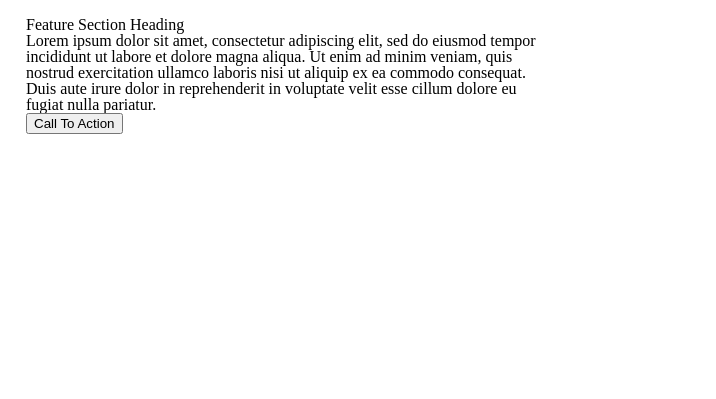
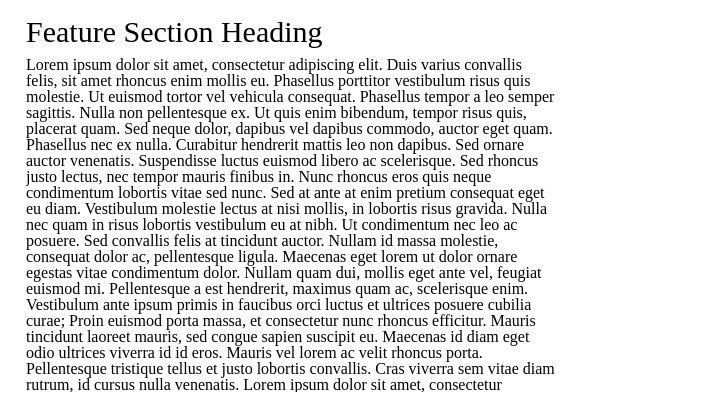
Before and after one commit to T-Ingram/wireframe-exercise, a plain HTML site: page index.html in a window 1280 px wide. Shown: the part 766-1165 px from the top of the page, 564-1280 px from the left. Before the commit the page ends 1091 px from the top, so only its background shows below. Drawn offline with Linux system fonts and the light colour scheme.

Commit message:
Created scrollable container

```diff
--- a/css/style.css
+++ b/css/style.css
@@ -86,23 +86,23 @@ main>div>p {
   margin-top: 5px;
   width: 50%;
 }
----------
+
 .right-half > div {
   width: 15vw;
-  height: 20vh; /* Set a fixed or maximum height for the scrollable container */
-  overflow: scroll; /* Enable vertical scrolling when content overflows */
+  height: 150px; /* Set a fixed or maximum height for the scrollable container */
+  overflow: auto; /* Enable vertical scrolling when content overflows */
   padding: 20px; /* Add padding for better spacing */
 
 }
-.right-half > div h2 {
+.right-half > h2 {
   /* Style for the section heading */
-  font-size: 10px;
+  font-size: 30px;
   margin: 0;
 }
-
-.right-half > div p {
-  /* Style for the Lorem ipsum text */
+#LoremIpsum {
   margin: 10px 0;
+  height: 335px;
+  overflow: auto;
 }
 
 .right-half > div button {
@@ -114,4 +114,3 @@ main>div>p {
   cursor: pointer;
   margin-top: 10px; /* Add a margin to separate it from the text */
 }
---------
--- a/index.html
+++ b/index.html
@@ -40,8 +40,18 @@
           </div>
           <div class="right-half">
             <h2>Feature Section Heading</h2>
-            <p>
-              Lorem ipsum dolor sit amet, consectetur adipiscing elit, sed do eiusmod tempor incididunt ut labore et dolore magna aliqua. Ut enim ad minim veniam, quis nostrud exercitation ullamco laboris nisi ut aliquip ex ea commodo consequat. Duis aute irure dolor in reprehenderit in voluptate velit esse cillum dolore eu fugiat nulla pariatur.
+            <p id="LoremIpsum">
+              Lorem ipsum dolor sit amet, consectetur adipiscing elit. Duis varius convallis felis, sit amet rhoncus enim mollis eu. Phasellus porttitor vestibulum risus quis molestie. Ut euismod tortor vel vehicula consequat. Phasellus tempor a leo semper sagittis. Nulla non pellentesque ex. Ut quis enim bibendum, tempor risus quis, placerat quam. Sed neque dolor, dapibus vel dapibus commodo, auctor eget quam. Phasellus nec ex nulla.
+
+              Curabitur hendrerit mattis leo non dapibus. Sed ornare auctor venenatis. Suspendisse luctus euismod libero ac scelerisque. Sed rhoncus justo lectus, nec tempor mauris finibus in. Nunc rhoncus eros quis neque condimentum lobortis vitae sed nunc. Sed at ante at enim pretium consequat eget eu diam. Vestibulum molestie lectus at nisi mollis, in lobortis risus gravida. Nulla nec quam in risus lobortis vestibulum eu at nibh. Ut condimentum nec leo ac posuere. Sed convallis felis at tincidunt auctor. Nullam id massa molestie, consequat dolor ac, pellentesque ligula. Maecenas eget lorem ut dolor ornare egestas vitae condimentum dolor. Nullam quam dui, mollis eget ante vel, feugiat euismod mi.
+
+              Pellentesque a est hendrerit, maximus quam ac, scelerisque enim. Vestibulum ante ipsum primis in faucibus orci luctus et ultrices posuere cubilia curae; Proin euismod porta massa, et consectetur nunc rhoncus efficitur. Mauris tincidunt laoreet mauris, sed congue sapien suscipit eu. Maecenas id diam eget odio ultrices viverra id id eros. Mauris vel lorem ac velit rhoncus porta. Pellentesque tristique tellus et justo lobortis convallis. Cras viverra sem vitae diam rutrum, id cursus nulla venenatis.
+
+              Lorem ipsum dolor sit amet, consectetur adipiscing elit. Duis varius convallis felis, sit amet rhoncus enim mollis eu. Phasellus porttitor vestibulum risus quis molestie. Ut euismod tortor vel vehicula consequat. Phasellus tempor a leo semper sagittis. Nulla non pellentesque ex. Ut quis enim bibendum, tempor risus quis, placerat quam. Sed neque dolor, dapibus vel dapibus commodo, auctor eget quam. Phasellus nec ex nulla.
+
+              Curabitur hendrerit mattis leo non dapibus. Sed ornare auctor venenatis. Suspendisse luctus euismod libero ac scelerisque. Sed rhoncus justo lectus, nec tempor mauris finibus in. Nunc rhoncus eros quis neque condimentum lobortis vitae sed nunc. Sed at ante at enim pretium consequat eget eu diam. Vestibulum molestie lectus at nisi mollis, in lobortis risus gravida. Nulla nec quam in risus lobortis vestibulum eu at nibh. Ut condimentum nec leo ac posuere. Sed convallis felis at tincidunt auctor. Nullam id massa molestie, consequat dolor ac, pellentesque ligula. Maecenas eget lorem ut dolor ornare egestas vitae condimentum dolor. Nullam quam dui, mollis eget ante vel, feugiat euismod mi.
+
+              Pellentesque a est hendrerit, maximus quam ac, scelerisque enim. Vestibulum ante ipsum primis in faucibus orci luctus et ultrices posuere cubilia curae; Proin euismod porta massa, et consectetur nunc rhoncus efficitur. Mauris tincidunt laoreet mauris, sed congue sapien suscipit eu. Maecenas id diam eget odio ultrices viverra id id eros. Mauris vel lorem ac velit rhoncus porta. Pellentesque tristique tellus et justo lobortis convallis. Cras viverra sem vitae diam rutrum, id cursus nulla venenatis.
             </p>
             <button>Call To Action</button>
           </div>
```
